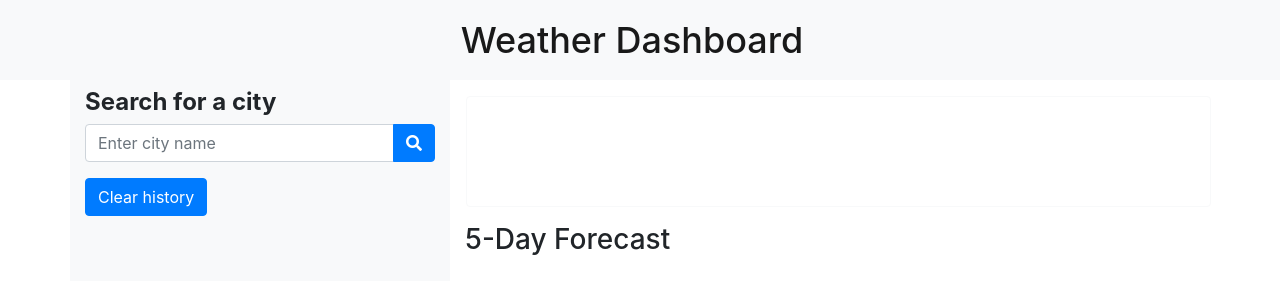
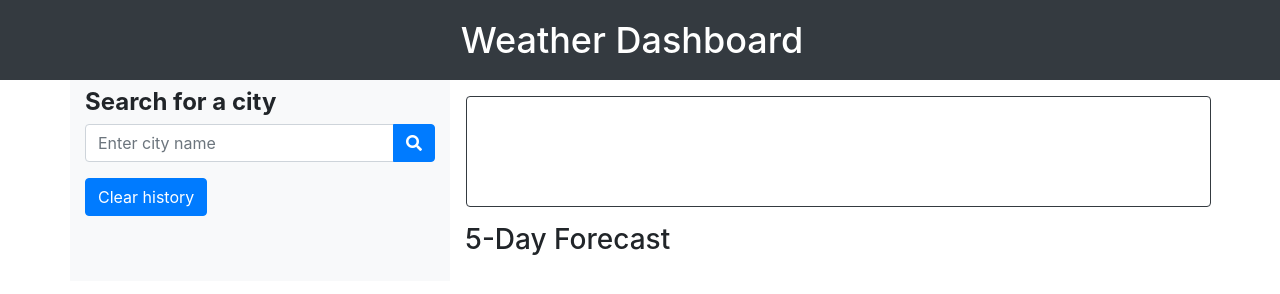
Before and after one commit to J35RL4R/Weather-Dashboard-, a plain HTML site: page index.html in a window 1280 px wide. Drawn offline with nearby package versions, Linux system fonts and the light colour scheme.

Commit message:
fixed the one line of code that broke the whole thing (line 91). added a read me for good measure. changed the header from 'light' to 'dark'

```diff
--- a/index.html
+++ b/index.html
@@ -11,7 +11,7 @@
     <title>Weather Dashboard</title>
 </head>
 <body>
-    <nav class="navbar navbar-light bg-light">
+    <nav class="navbar navbar-dark bg-dark">
         <span class="navbar-brand mb-0 h1 w-100 text-center">Weather Dashboard</span>
     </nav>
     <div class="container">
@@ -31,7 +31,7 @@
             </div>
             <div class="col-8">
                 <div class="row mr-0">
-                    <div class="col-12 border border-light m-3 rounded">
+                    <div class="col-12 border border-dark m-3 rounded">
                         <div class="row">
                             <div class="col-12">
                                 <span id="city-name" class="city-name align-middle"></span>
--- a/script.js
+++ b/script.js
@@ -90,7 +90,7 @@ function initPage() {
 
     function renderSearchHistory() {
         history.innerHTML = "";
-        for (let i=0; i<searchHistory.length; i++) {
+        for (let i=0; i < searchHistory.length; i++) {
             const historyItem = document.createElement("input");
             historyItem.setAttribute("type","text");
             historyItem.setAttribute("readonly",true);
```
Also changed, not shown: 1 other file.
